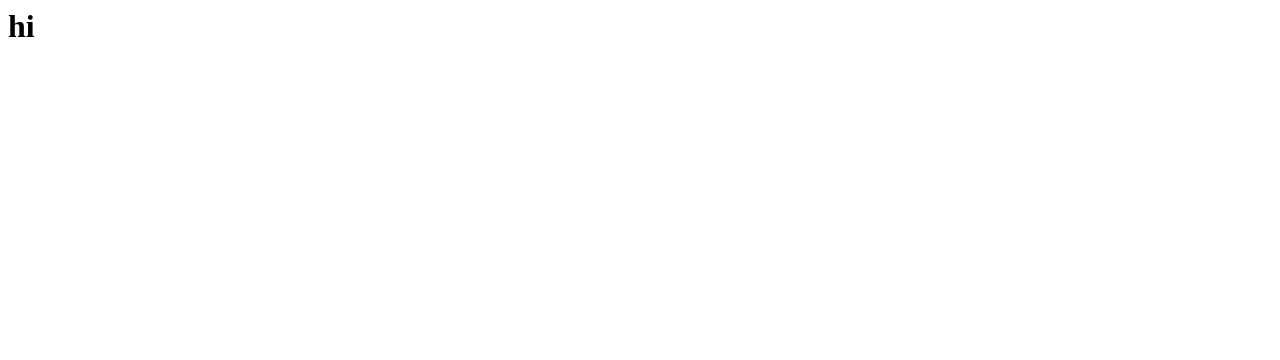
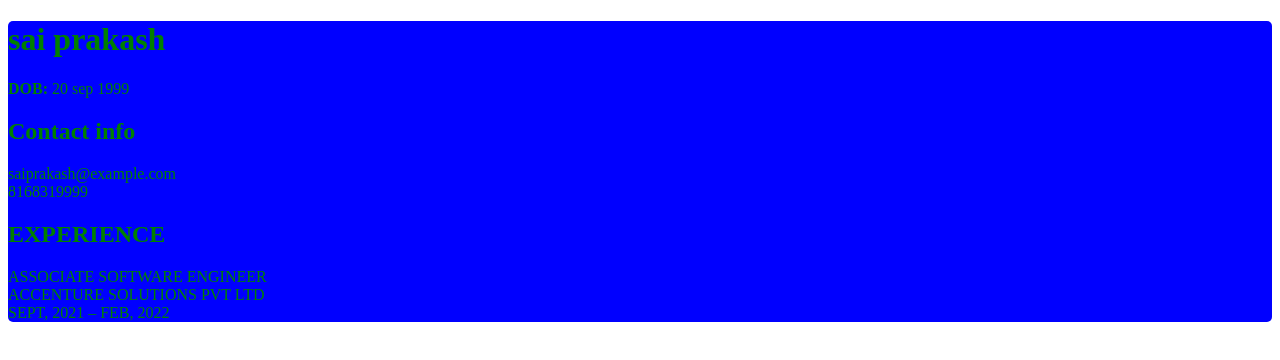
Before and after one commit to prakash1181/SaiPrakashReddyAndem-batch-32, a plain HTML site: page 05-29-2023/index.html in a window 1280 px wide. Drawn offline with Linux system fonts and the light colour scheme.

Commit message:
file added

```diff
--- a/05-29-2023/index.html
+++ b/05-29-2023/index.html
@@ -1,6 +1,39 @@
-<html>
-    <head></head>
-    <body>
-        <h1>hi</h1>
-    </body>
+<!DOCTYPE HTML>
+<html lang="en-US">
+<head>
+	<meta charset="UTF-8">
+	<title>Sai Prakash Reddy Andem</title>
+    <style></style>
+</head>
+<body>
+   <div style=" border-radius: 5px;
+   border: 2px; background-color: blue;color: green;">
+	<header>
+		<h1>sai prakash</h1>
+
+		<div>
+		   <p><b>DOB:</b> 20 sep 1999</p>
+		</div>
+
+		<div >
+            <h2 class="title">Contact info</h2>
+			<div class="email">saiprakash@example.com</div>
+            <div class="phno">8168319999</div>
+		</div>
+
+	</header>
+
+	<div>
+		<section>
+			<h2>EXPERIENCE</h2>
+			<div>
+				<div>ASSOCIATE SOFTWARE ENGINEER</div>
+                <div>ACCENTURE SOLUTIONS PVT LTD</div>
+                <div>SEPT, 2021 – FEB, 2022</div>
+			</div>
+		</section>
+	</div>
+   </div>
+
+</body>
 </html>
```
